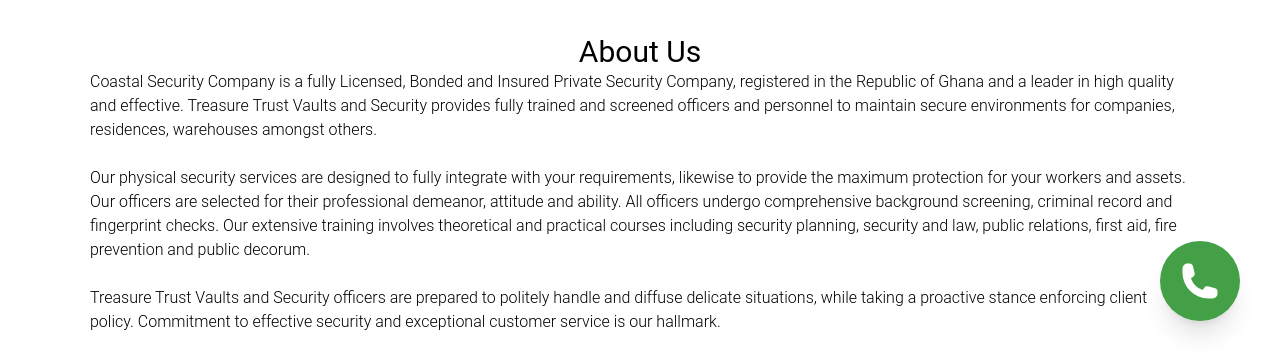
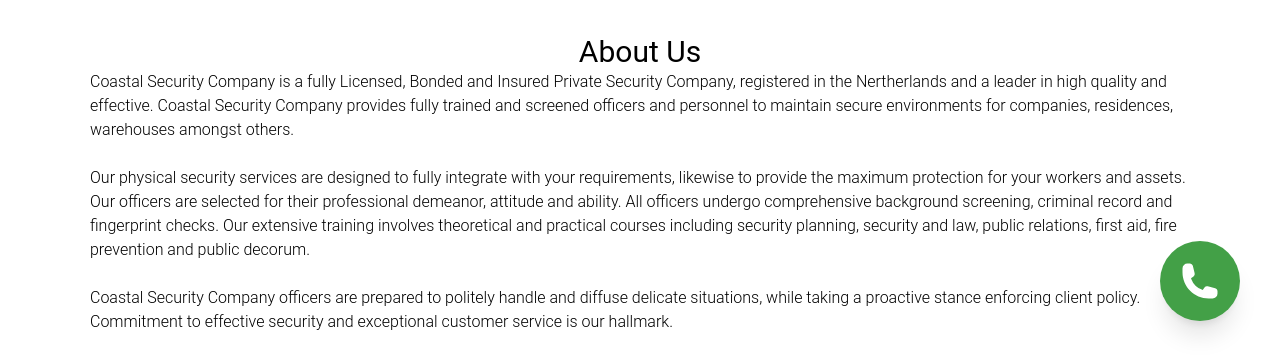
Before and after one commit to DKing-code/Vaulti, a React (Vite) app in the folder reserve/: page /about in a window 1280 px wide. Shown: the part 439-800 px from the top of the page. Built offline with nearby package versions, Linux system fonts and the light colour scheme.

Commit message:
adding contact

```diff
--- a/reserve/src/Pages/About.jsx
+++ b/reserve/src/Pages/About.jsx
@@ -9,9 +9,9 @@
             </div>
             <div className='container mx-auto py-10 p-5 md:p-auto'>
                 <p className='text-center text-3xl'>About Us</p>
-                <p className='font-light'>Coastal Security Company is a fully Licensed, Bonded and Insured Private Security Company, registered in the Republic of Ghana and a leader in high quality and effective. Treasure Trust Vaults and Security provides fully trained and screened officers and personnel to maintain secure environments for companies, residences, warehouses amongst others.</p> <br />
+                <p className='font-light'>Coastal Security Company is a fully Licensed, Bonded and Insured Private Security Company, registered in the Nertherlands and a leader in high quality and effective. Coastal Security Company provides fully trained and screened officers and personnel to maintain secure environments for companies, residences, warehouses amongst others.</p> <br />
                 <p className='font-light'>Our physical security services are designed to fully integrate with your requirements, likewise to provide the maximum protection for your workers and assets. Our officers are selected for their professional demeanor, attitude and ability. All officers undergo comprehensive background screening, criminal record and fingerprint checks. Our extensive training involves theoretical and practical courses including security planning, security and law, public relations, first aid, fire prevention and public decorum.</p> <br />
-                <p className='font-light'>Treasure Trust Vaults and Security officers are prepared to politely handle and diffuse delicate situations, while taking a proactive stance enforcing client policy. Commitment to effective security and exceptional customer service is our hallmark.</p>
+                <p className='font-light'>Coastal Security Company officers are prepared to politely handle and diffuse delicate situations, while taking a proactive stance enforcing client policy. Commitment to effective security and exceptional customer service is our hallmark.</p>
 
                 <div className="grid md:grid-cols-3 gap-5 md:my-10 my-5 bg-gray-100 p-10">
                     <div>
--- a/reserve/src/Pages/SecureVault.jsx
+++ b/reserve/src/Pages/SecureVault.jsx
@@ -105,8 +105,10 @@
                                 <tr className='p-5'>
                                     <td className='border-b border-e-2 border-blue-gray-50'>{tableDoc('OCCUPATION')}</td>
                                     <td className='border-b border-blue-gray-50'>{tableDoc(userData[0]?.occupation)}</td>
-
-
+                                </tr>
+                                <tr className='p-5'>
+                                    <td className='border-b border-e-2 border-blue-gray-50'>{tableDoc('CONTACT')}</td>
+                                    <td className='border-b border-blue-gray-50'>{tableDoc(userData[0]?.contact)}</td>
                                 </tr>
                                 <tr className='p-5'>
                                     <td className='border-b border-e-2 border-blue-gray-50'>{tableDoc('DEPOSIT DATE')}</td>
```
